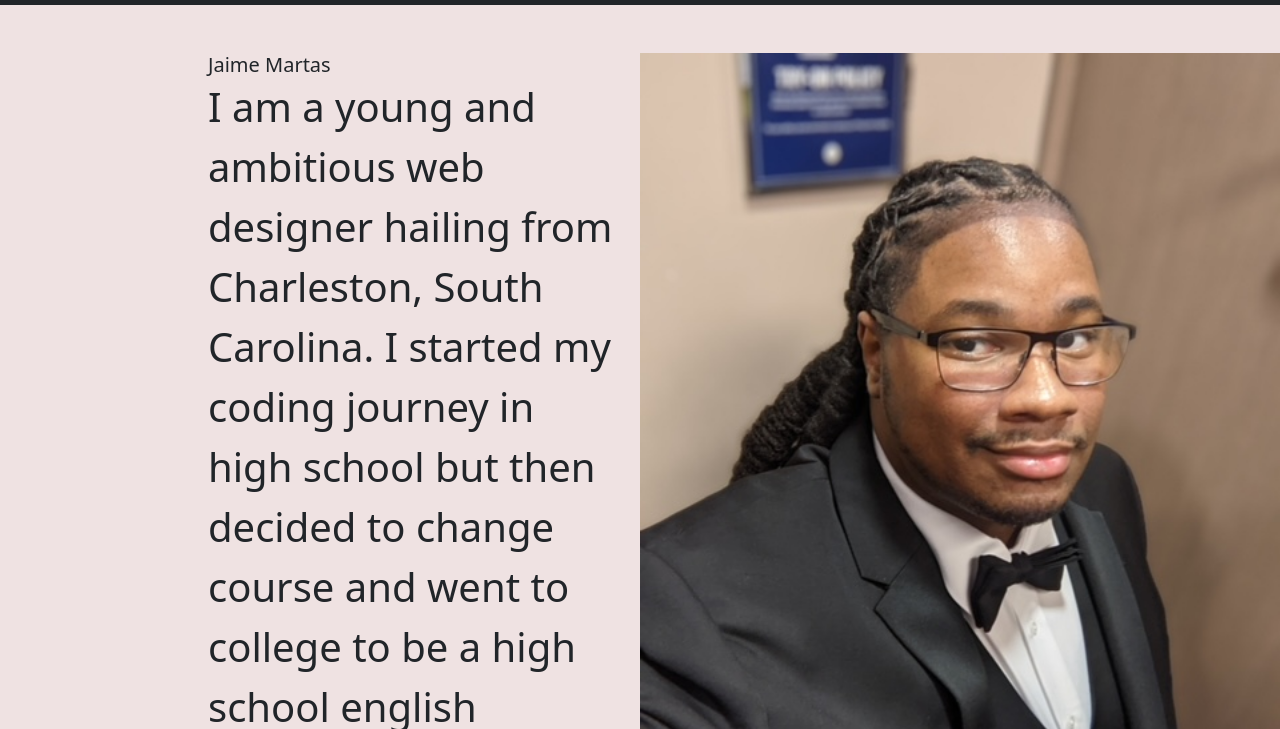
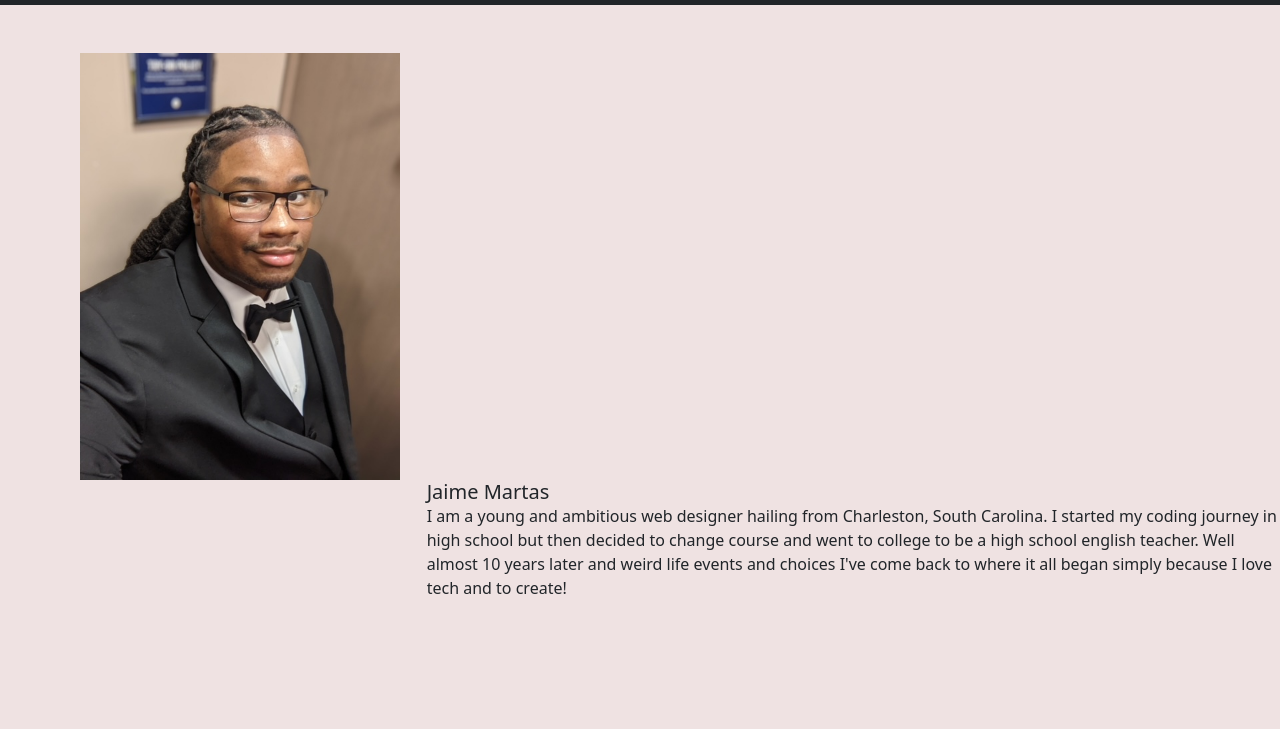
Before and after one commit to JaimeMartas/My-Portfolio, a plain HTML site: page about.html in a window 1280 px wide. Shown: the part 71-800 px from the top of the page. Drawn offline with nearby package versions, Linux system fonts and the light colour scheme.

Commit message:
resume+about update

```diff
--- a/CSS/style.css
+++ b/CSS/style.css
@@ -9,9 +9,29 @@
 
 }
 
-.navbar-dark{
+.tux {
+    max-width: 25%;
+    height: auto;
+    justify-content: right;
+    margin-left: 5rem;
+}
 
+#card-text{
+    float: left;
 }
+
+.resume {
+    justify-content: center;
+    height: auto;
+}
+
+.info {
+    margin-bottom: 5rem;
+    padding-bottom: ;
+}
+/* .navbar-dark{
+
+} */
 /*
 .fade-in {
     opacity: 0;
--- a/about.html
+++ b/about.html
@@ -27,7 +27,7 @@
                 <a class="nav-link" href="about.html">About</a>
               </li>
               <li class="nav-item">
-                <a class="nav-link" href="resume.html">Résumé</a>
+                <a class="nav-link" href="https://drive.google.com/file/d/1OOCRvYHsKiPhhVG1YVQf-SPh9iz2bjYk/view?usp=sharing">Résumé</a>
               </li>
               <li class="nav-item">
                 <a class="nav-link" href="contact.html">Contact</a>
@@ -36,14 +36,15 @@
           </div>
         </div>
       </nav>
+      <!--Navbar End-->
 
     <!--About Card-->
             <!--This is the card section-->
 
-            <div class="d-flex justify-content-center mt-5">
+            <div class="d-flex justify-content-around mt-5">
               <!-- <div class="fade-in"> -->
                 <div class="clearfix">
-                <img src="imgs/PXL_20211020_193049588.PORTRAIT.jpg" class="col-md-6 float-md-end mb-3 ms-md-3" alt="...">
+                  <img class="tux" src="imgs/PXL_20211020_193049588.PORTRAIT.jpg" class="col-md-6 float-md-end mb-3 ms-md-3 img-fluid" alt="secretAgent">
 
                <!-- <div class="card mb-3" style="max-width: 540px;"> -->
               <div class="row g-0">
@@ -53,7 +54,7 @@
                 <div class="col-md-8">
                   <div class="card-body">
                     <h5 class="card-title">Jaime Martas</h5>
-                    <p class="card-text fs-1">I am a young and ambitious web designer hailing from Charleston, South Carolina. I started my coding journey in high school but then decided to change course and went to college to be a high school english teacher. Well almost 10 years later and weird life events and choices I've come back to where it all began simply because I love tech and to create! </p>
+                    <p class ="info" class="card-text fs-3 justify-content-left">I am a young and ambitious web designer hailing from Charleston, South Carolina. I started my coding journey in high school but then decided to change course and went to college to be a high school english teacher. Well almost 10 years later and weird life events and choices I've come back to where it all began simply because I love tech and to create! </p>
                   </div>
                   </div>
                 </div>
```
Also changed, not shown: contact.html (+2 -1 lines), index.html (+2 -2 lines), resume.html (+3 -0 lines), imgs/Front_End_Dev_Resume.jpg (added).
